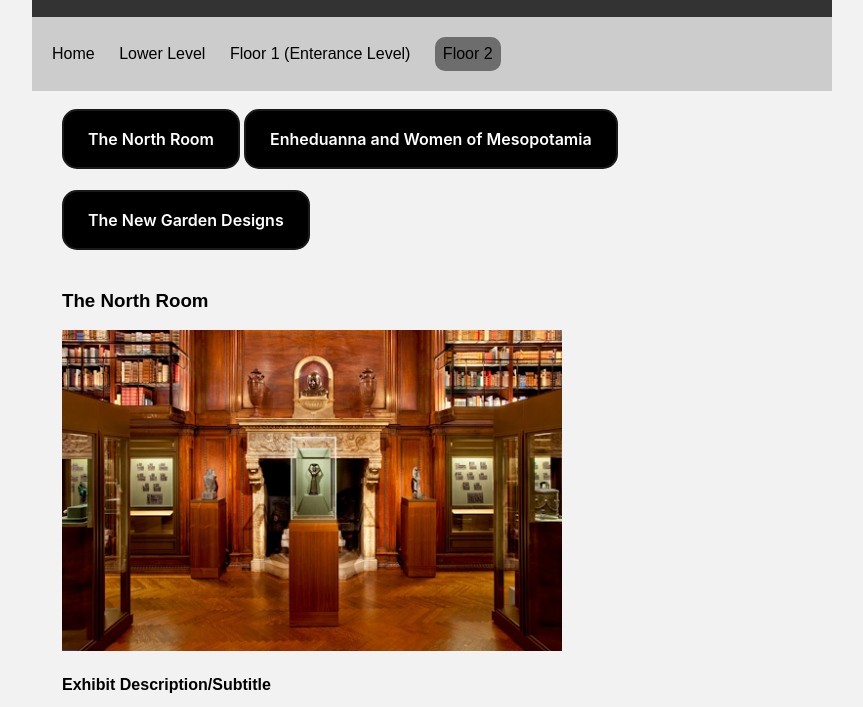
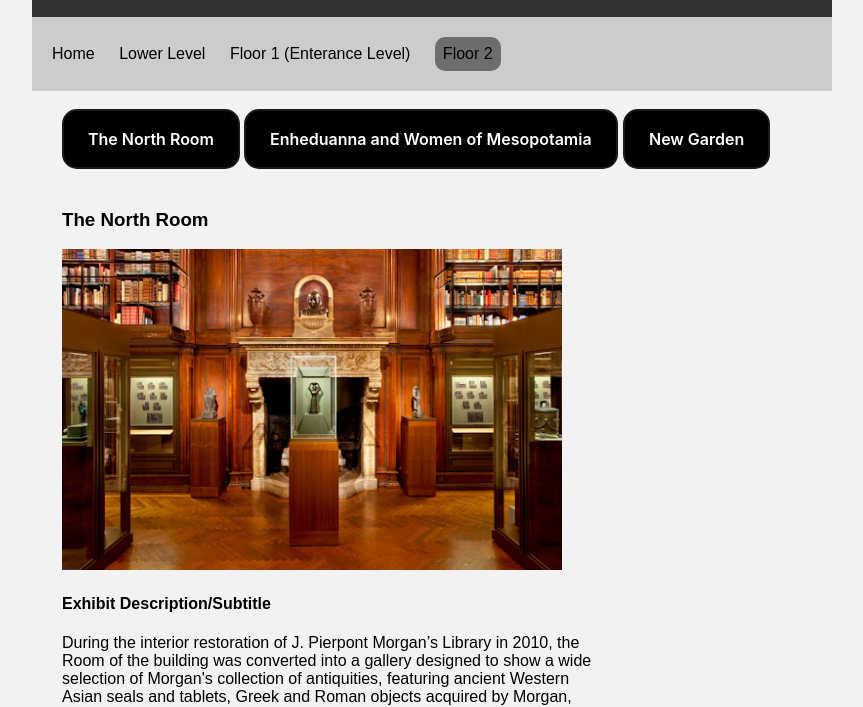
Before and after one commit to cstewart27/COM-230-final-project, a plain HTML site: page floor2.html in a window 1280 px wide. Shown: the part 60-767 px from the top of the page, without its empty margins (208-1071 px from the left). Drawn offline with Linux system fonts and the light colour scheme.

Commit message:
changed button name

```diff
--- a/floor2.html
+++ b/floor2.html
@@ -22,7 +22,7 @@
       <div class="right-move">
         <button id="toggleFirstItem" style="margin-bottom: 21px;" class = "button-27">The North Room</button>
         <button id="toggleSecondItem" style="margin-bottom: 21px;" class = "button-27">Enheduanna and Women of Mesopotamia</button>
-        <button id="toggleThirdItem" style="margin-bottom: 21px;" class = "button-27">The New Garden Designs</button>
+        <button id="toggleThirdItem" style="margin-bottom: 21px;" class = "button-27">New Garden</button>
       </div>
       <div id="firstItem" hidden style="display: block" class="right-move">
 
```
